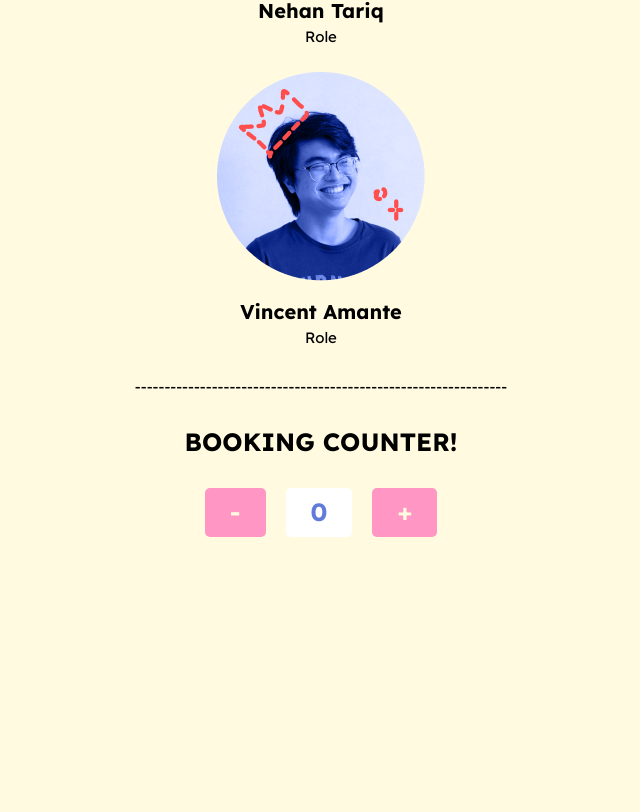
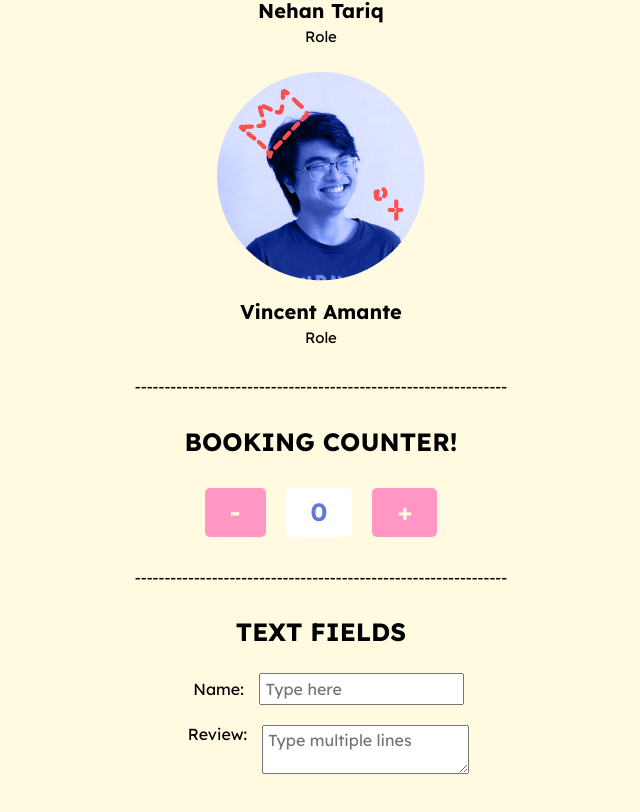
Before and after one commit to VincentAmante/sewcial-old, a Vue app: page /test-nehan in a window 1280 px wide. Shown: the part 2116-2928 px from the top of the page, without its empty margins (319-959 px from the left). Before the commit the page ends 2749 px from the top, so only its background shows below. Built offline with nearby package versions, Linux system fonts and the light colour scheme.

Commit message:
Fields component added

```diff
--- a/src/views/testViews/TestViewNehan.vue
+++ b/src/views/testViews/TestViewNehan.vue
@@ -5,6 +5,7 @@
     import TeamPictures from '@/components/TeamPictures.vue';
     import PageCounter from '@/components/PageCounter.vue';
     import Incrementor from '@/components/Incrementor.vue';
+    import Fields from '@/components/Fields.vue';
 
 </script>
 
@@ -57,10 +58,15 @@
                     <template #role>Role</template>
                 </TeamPictures>
                 <p>---------------------------------------------------------------</p>
+                <!-- <PageCounter :total-pages="5" @change-page="handlePageChange" ></PageCounter>  -->
+                <!-- <p>---------------------------------------------------------------</p> -->
                 <h2>Booking Counter!</h2>
                 <Incrementor>
                     <template #count></template>
                 </Incrementor>
+                <p>---------------------------------------------------------------</p>
+                <h2>Text Fields</h2>
+                <Fields></Fields>
             </div>
         </div>
     </main>
```
